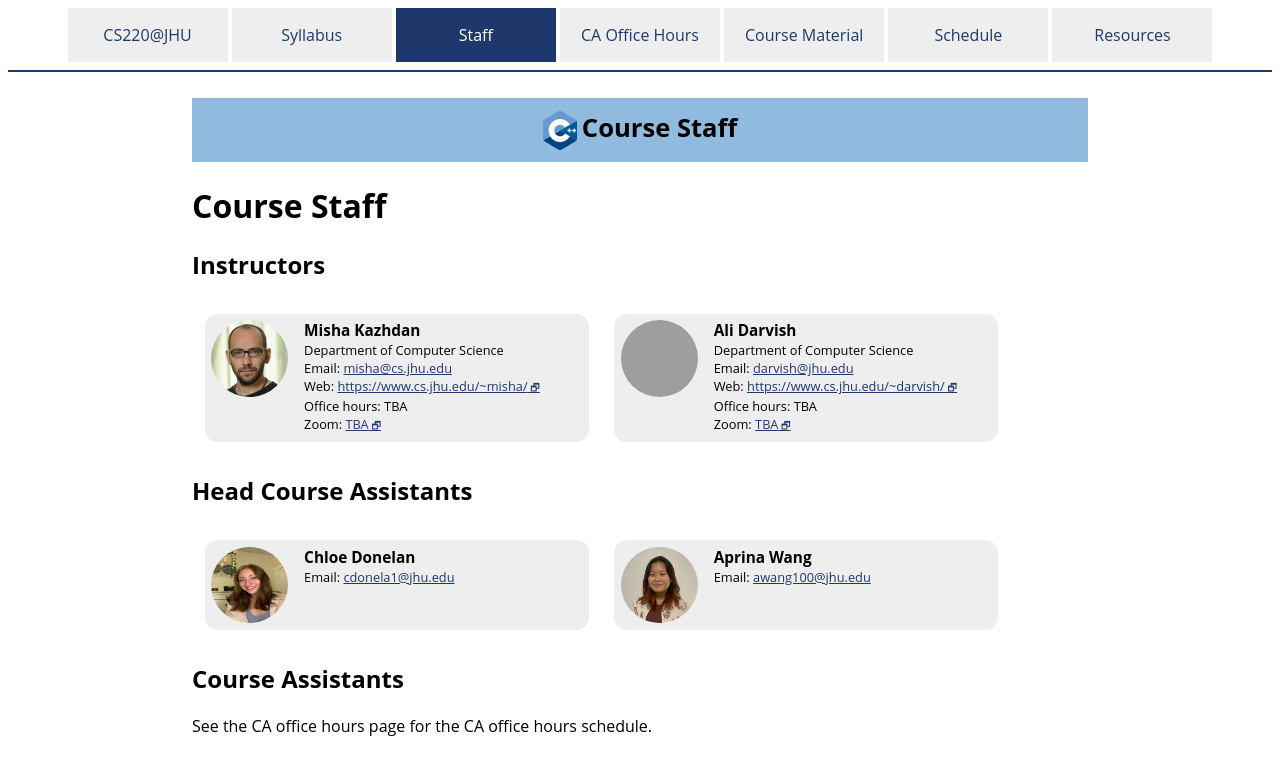
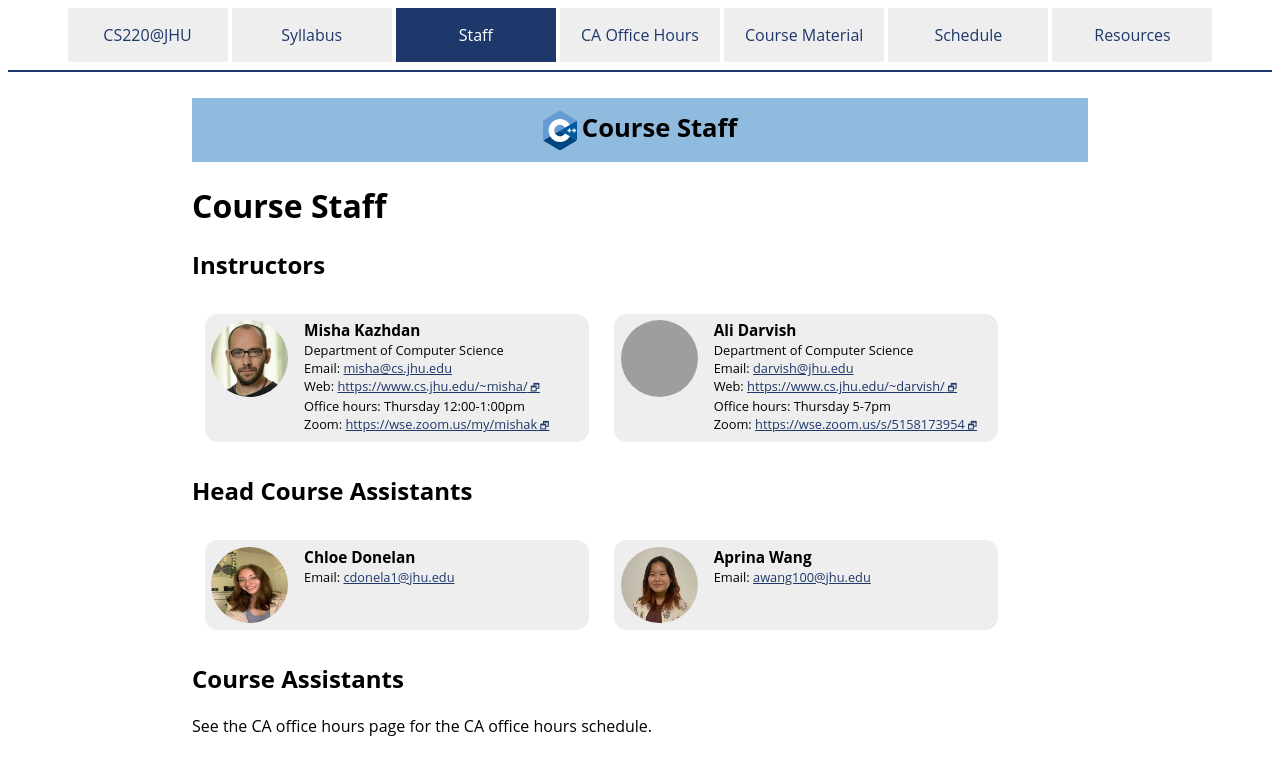
Before and after one commit to jhu-ip/cs220-f24, a Jekyll site: the page built from staff.md, in a window 1280 px wide. Shown: the top 775 px of the page. Built offline with Jekyll 4.4.1, drawn with Linux system fonts in a browser that asks for light colours; grey boxes are pictures that could not be loaded.

Commit message:
added OHs

```diff
--- a/staff.md
+++ b/staff.md
@@ -16,8 +16,8 @@ category: "staff"
     Department of Computer Science<br>
     Email: <a href="mailto:misha@cs.jhu.edu">misha@cs.jhu.edu</a><br>
     Web: <a class="external" target="_blank" href="https://www.cs.jhu.edu/~misha/">https://www.cs.jhu.edu/~misha/</a><br>
-    Office hours: TBA<br>
-    Zoom: <a class="external" target="_blank" href="">TBA</a>
+    Office hours: Thursday 12:00-1:00pm<br>
+    Zoom: <a class="external" target="_blank" href="https://wse.zoom.us/my/mishak">https://wse.zoom.us/my/mishak</a>
     </div>
   </div>
   <div class="card">
@@ -27,8 +27,8 @@ category: "staff"
     Department of Computer Science<br>
     Email: <a href="mailto:darvish@jhu.edu">darvish@jhu.edu</a><br>
     Web: <a class="external" target="_blank" href="https://www.cs.jhu.edu/~darvish/">https://www.cs.jhu.edu/~darvish/</a><br>
-    Office hours: TBA<br>
-    Zoom: <a class="external" target="_blank" href="">TBA</a>
+    Office hours: Thursday 5-7pm<br>
+    Zoom: <a class="external" target="_blank" href="https://wse.zoom.us/s/5158173954">https://wse.zoom.us/s/5158173954</a>
     </div>
   </div>
 </div>
```
Also changed, not shown: index.md (+1 -1 lines), syllabus.md (+1 -0 lines).
